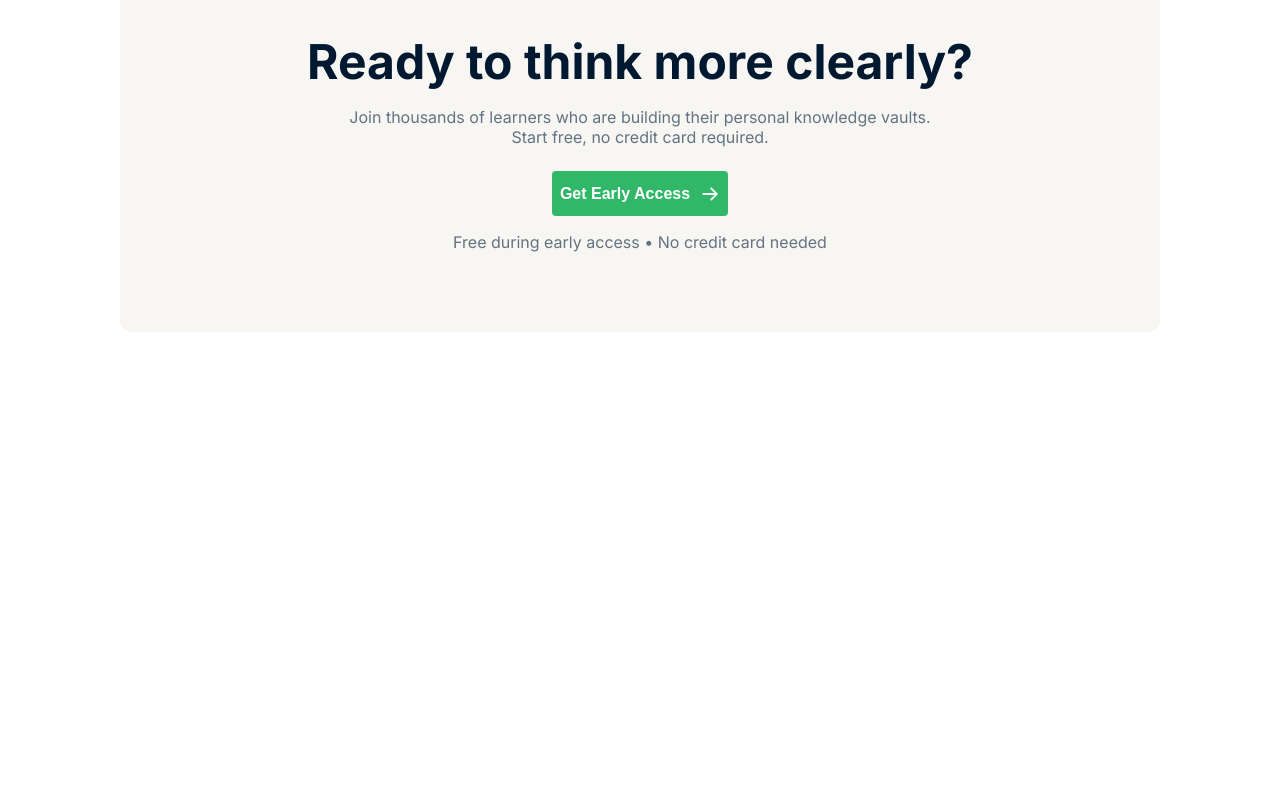
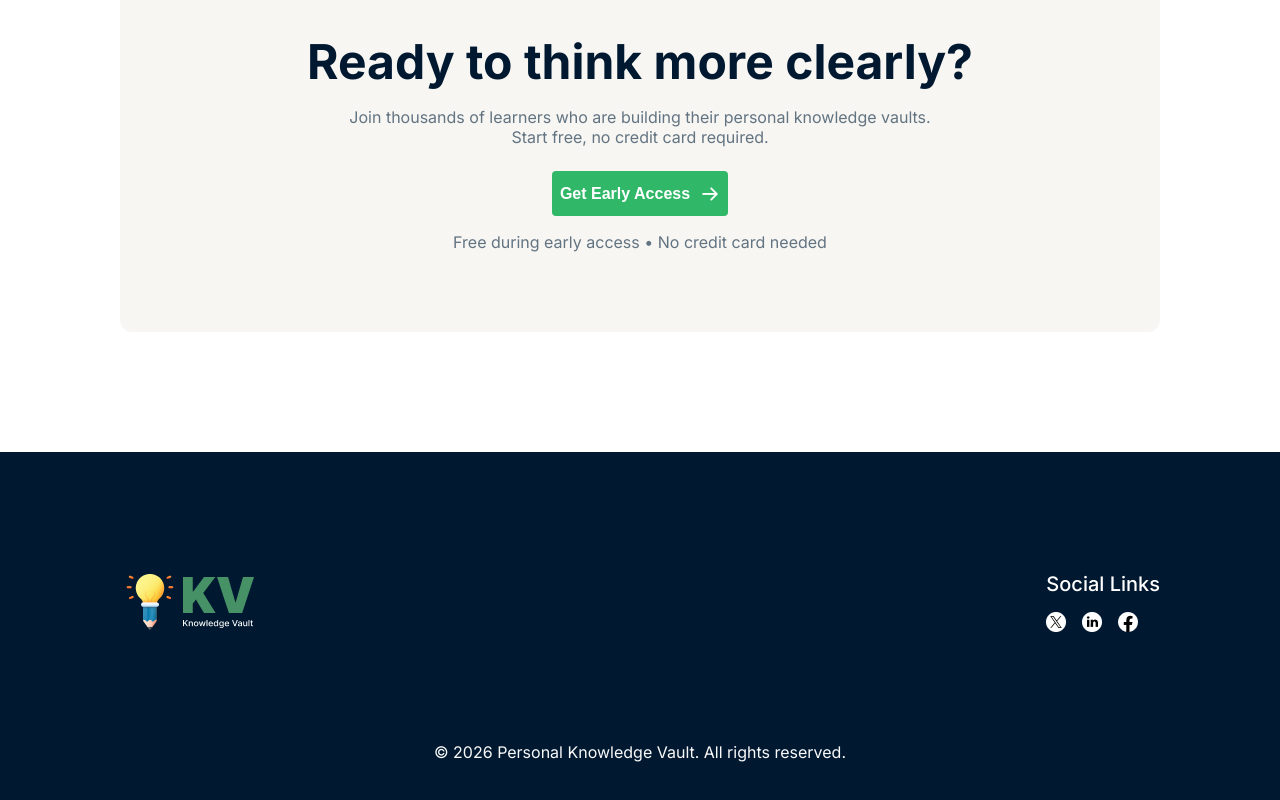
Before and after one commit to Eaoumoon-Haque-1/knowledge-vault-design, a plain HTML site: page index.html in a window 1280 px wide. Shown: the part 2095-2895 px from the top of the page. Before the commit the page ends 2547 px from the top, so only its background shows below. Drawn offline with Linux system fonts and the light colour scheme.

Commit message:
footer page added

```diff
--- a/design/style.css
+++ b/design/style.css
@@ -235,3 +235,40 @@ nav ul a{
     align-items: center;
     justify-content: center;
 }
+
+/* footer styles */
+
+footer{
+    max-width: 1600px;
+    max-height: 348px;
+    padding: 120px 120px 30px;
+    background: rgba(0, 25, 49, 1);
+}
+
+.footer-part{
+    max-width: 1360px;
+    max-height: 64px;
+    margin-bottom: 80px;
+    display: flex;
+    justify-content: space-between;
+}
+
+footer p{
+    font-size: 20px;
+    font-weight: 500;
+    color: white;
+    margin-bottom: 16px;
+}
+.links-container{
+    display: flex;
+    gap: 16px;
+}
+
+.rights-reserved{
+    padding-top: 30px;
+    margin-bottom: 30px;
+    color: rgba(250, 250, 250, 1);
+    text-align: center;
+    font-size: 16px;
+    font-weight: 400;
+}
--- a/index.html
+++ b/index.html
@@ -146,7 +146,20 @@
             <p class="heading-des">Free during early access • No credit card needed</p>
          </section>
         <!-- 4th Page end  -->
-
+        <footer>
+            <section class="footer-part">
+                <img src="assets/logo-footer.png" alt="footer logo">
+                <div class="">
+                    <p>Social Links</p>
+                    <div class="links-container">
+                        <img src="assets/fi_5969020.png" alt="tweeter logo">
+                        <img src="assets/fi_145807.png" alt="linkedin logo">
+                        <img src="assets/fi_5968764.png" alt="fb logo">
+                    </div>
+                </div>
+            </section>
+            <h5 class="rights-reserved">© 2026 Personal Knowledge Vault. All rights reserved.</h5>
+        </footer>
     </main>
 </body>
 </html>
```
Also changed, not shown: assets/fi_145807.png (added), assets/fi_5968764.png (added), assets/fi_5969020.png (added).
